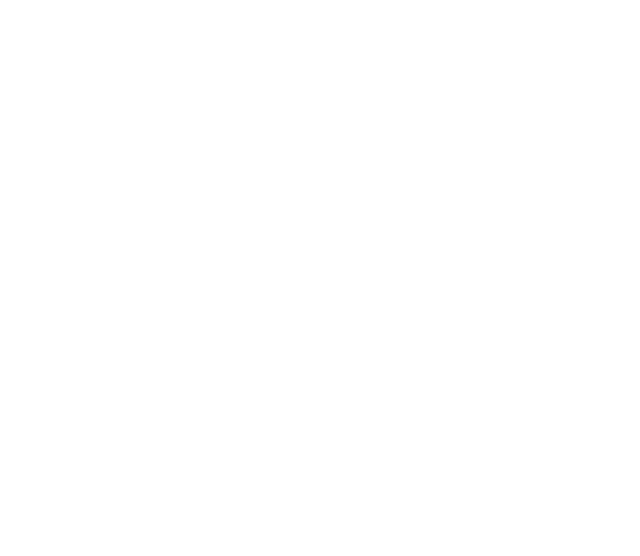
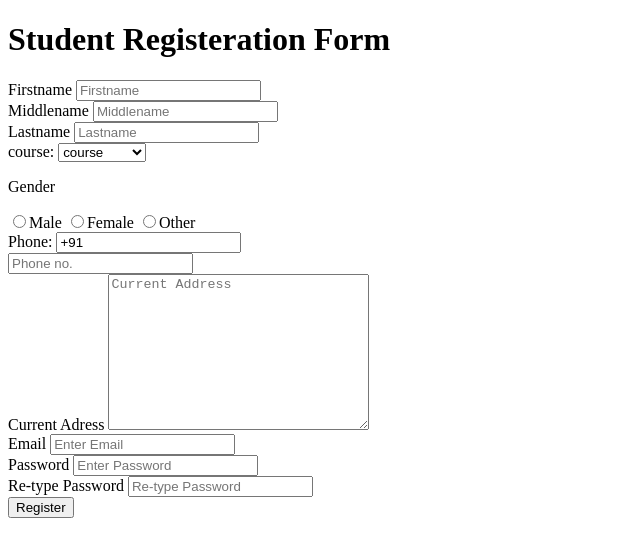
Before and after one commit to negarsarani/negar-sarani-hw07-maktab90, a plain HTML site: page index.html in a window 1280 px wide. Shown: the whole page, without its empty margins (0-640 px from the left). Drawn offline with Linux system fonts and the light colour scheme.

Commit message:
Write structure

```diff
--- a/index.html
+++ b/index.html
@@ -1,5 +1,6 @@
 <!DOCTYPE html>
 <html lang="en">
+
 <head>
     <meta charset="UTF-8">
     <meta http-equiv="X-UA-Compatible" content="IE=edge">
@@ -7,7 +8,75 @@
     <title>Document</title>
     <link rel="stylesheet" href="style.css">
 </head>
+
 <body>
+    <div class="container">
+        <h1>Student Registeration Form</h1>
+        <form action="" class="form">
+            <div class="firstName">
+                <label for="firstName">Firstname</label>
+                <input type="text" name="" id="" placeholder="Firstname">
+            </div>
 
+            <div class="Middlename">
+                <label for="Middlename">Middlename</label>
+                <input type="text" name="" id="" placeholder="Middlename">
+            </div>
+
+            <div class="Lastname">
+                <label for="Lastname">Lastname</label>
+                <input type="text" name="" id="" placeholder="Lastname">
+            </div>
+
+            <div class="optionCourse">
+                <span>course:</span>
+                <select name="" id="">
+                    <option value="course">course</option>
+                    <option value="SignIn">SignIn</option>
+                    <option value="Graduation">Graduation</option>
+                </select>
+            </div>
+
+            <div class="radioGender">
+                <p>Gender</p>
+                <input type="radio">Male
+                <input type="radio">Female
+                <input type="radio">Other
+            </div>
+
+            <div class="phone">
+                <label for="phone">Phone:</label>
+                <input type="text" value="+91" id="">
+            </div>
+
+            <div class="">
+                <input type="text" placeholder="Phone no.">
+            </div>
+
+            <div class="Current-Adress">
+                <label for="">Current Adress</label>
+                <textarea name="" id="" cols="30" rows="10" placeholder="Current Address"></textarea>
+            </div>
+
+            <div class="email">
+                <label for="">Email</label>
+                <input type="email" pattern="(?=.*\d)(?=.*[a-z])(?=.*[A-Z]).{8,}" placeholder="Enter Email">
+            </div>
+
+            <div class="Password">
+                <label for="Password">Password</label>
+                <input type="text" id="" placeholder="Enter Password">
+            </div>
+
+            <div class="Re-Type-Password">
+                <label for="Password">Re-type Password</label>
+                <input type="text" id="" placeholder="Re-type Password">
+            </div>
+            <div class="button">
+                <button>Register</button>
+            </div>
+        </form>
+    </div>
 </body>
+
 </html>
```
